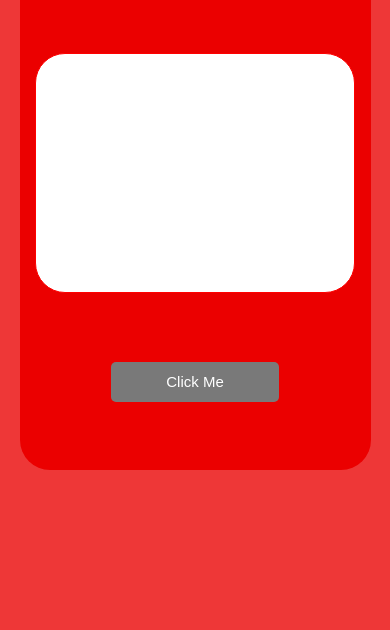
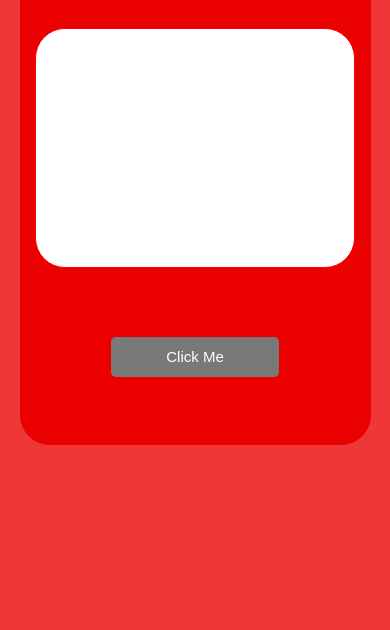
Before and after one commit to ggabriel-10/Get-Message, a plain HTML site: page index.html in a window 390 px wide. Shown: the part 247-877 px from the top of the page. After the commit the page ends 852 px from the top, so only its background shows below. Drawn offline with nearby package versions, Linux system fonts and the light colour scheme.

Commit message:
Alteração de CSS

```diff
--- a/style.css
+++ b/style.css
@@ -61,7 +61,7 @@ body {
 @media(max-width: 800px){
 
     body{
-        padding-top: 15vh;
+        padding-top: 12vh;
     }
     .container{
         width: 90%;
```
